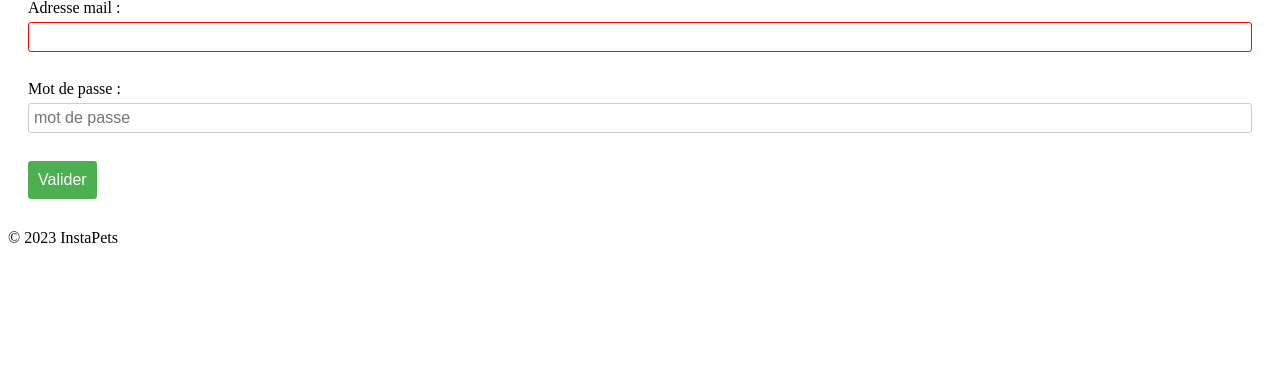
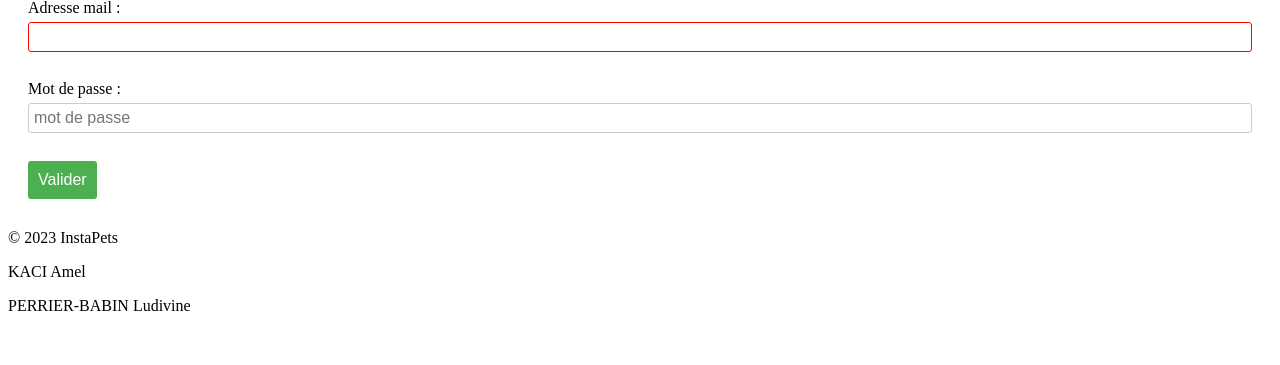
Before and after one commit to LudOhm/project-io2, a PHP site: page /connexion.php in a window 1280 px wide. Shown: the part 186-551 px from the top of the page. Run offline with PHP 8.4, Linux system fonts and the light colour scheme.

Commit message:
up footer

```diff
--- a/footer.php
+++ b/footer.php
@@ -1,3 +1,5 @@
 <footer>
 		<p>&copy; 2023 InstaPets</p>
+        <p>KACI Amel</p>
+        <p>PERRIER-BABIN Ludivine</p>
 </footer>
```
